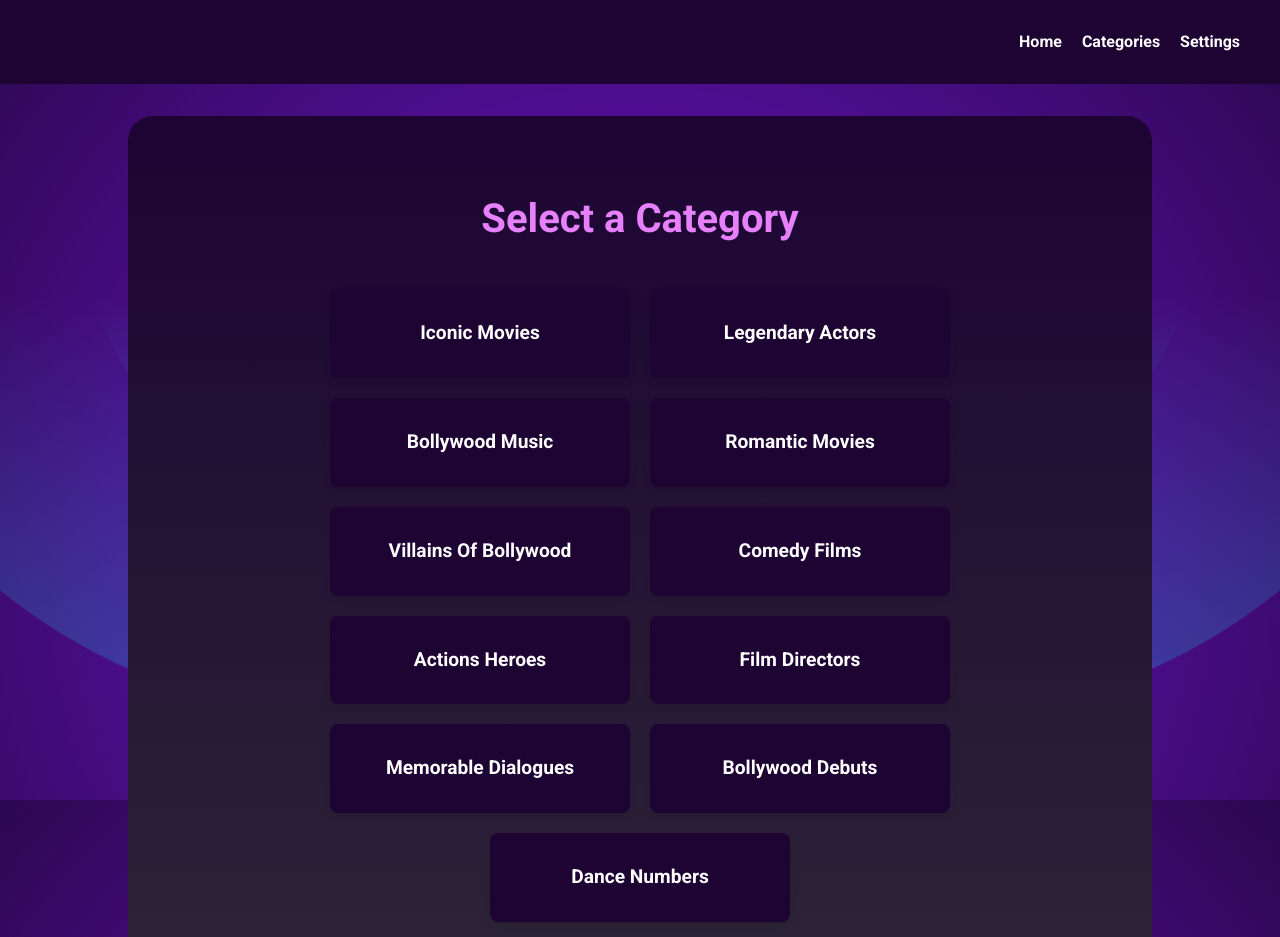
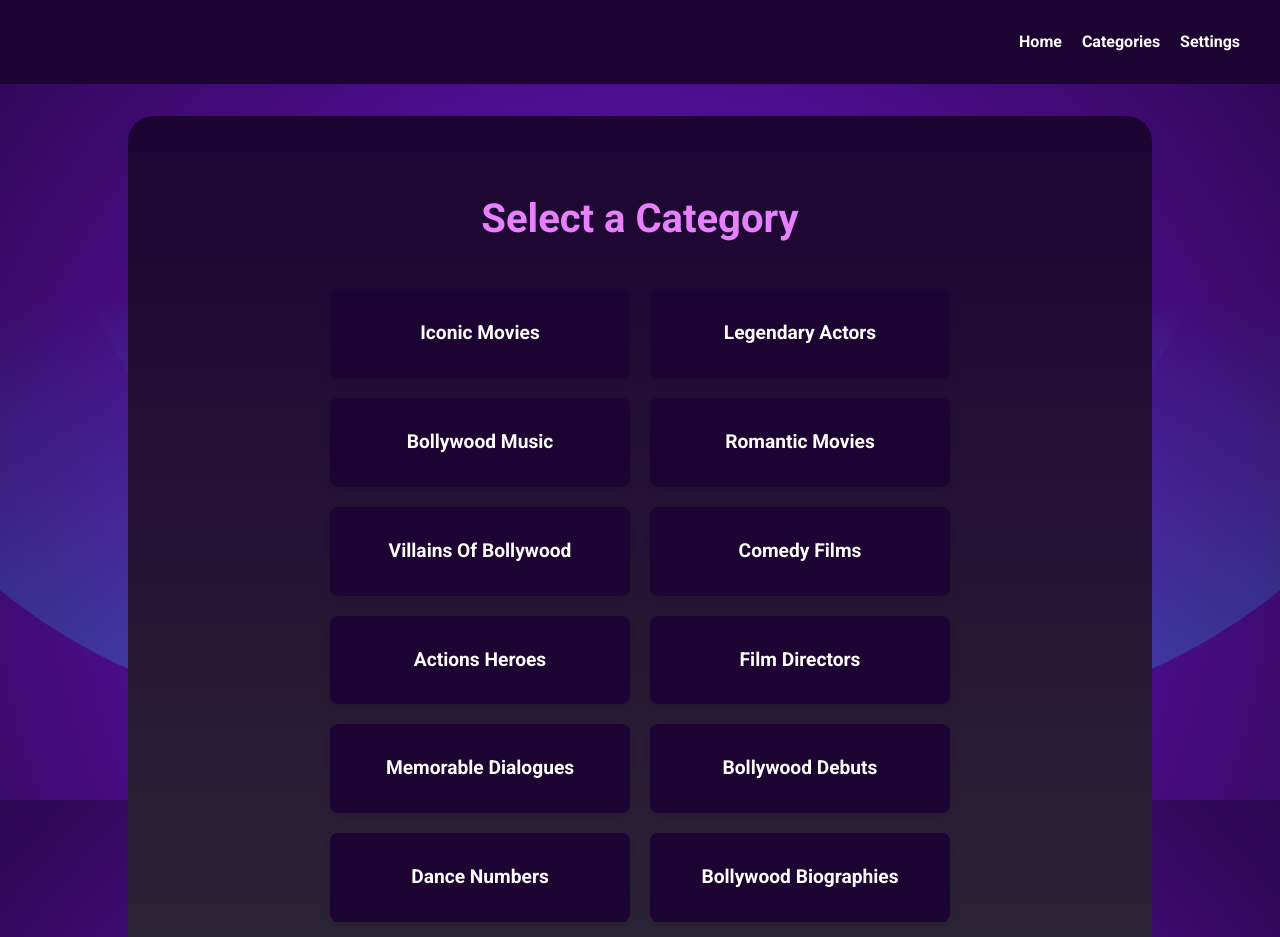
Before and after one commit to ms-tech-geek/quiz-app, a React (Vite) app: page /categories in a window 1280 px wide. Shown: the top 937 px of the page. Built offline with nearby package versions, Linux system fonts and the light colour scheme.

Commit message:
bollywood biographies

```diff
--- a/src/components/Categories/Categories.jsx
+++ b/src/components/Categories/Categories.jsx
@@ -63,6 +63,11 @@ const Categories = () => {
             <h3>Dance Numbers</h3>
           </div>
         </Link>
+        <Link to="/quiz?category=bollywood-biographies" className="category-item">
+          <div className="category-content">
+            <h3>Bollywood Biographies</h3>
+          </div>
+        </Link>
       </div>
     </div>
   );
--- a/src/components/Quiz/Quiz.jsx
+++ b/src/components/Quiz/Quiz.jsx
@@ -82,6 +82,12 @@ export default function Quiz() {
             .sort((a, b) => Math.random() - 0.5)
             .slice(0, settings.numQuestions);
           break;
+          case 'bollywood-biographies':
+          selectedQuestions = questionsData
+            .filter((question) => question.category === 'bollywood-biographies')
+            .sort((a, b) => Math.random() - 0.5)
+            .slice(0, settings.numQuestions);
+          break;
       default:
         selectedQuestions = [];
         break;
--- a/src/questions.js
+++ b/src/questions.js
@@ -769,5 +769,75 @@ export default [
     "correctAnswer": "Student of the Year",
     "wrongAnswers": ["Student of the Year 2", "Kalank", "Humpty Sharma Ki Dulhania", "Badrinath Ki Dulhania"],
     "category": "dance-numbers"
+  },
+  {
+    "id": "1401",
+    "text": "Which movie is based on the life of athlete Milkha Singh?",
+    "correctAnswer": "Bhaag Milkha Bhaag",
+    "wrongAnswers": ["Mary Kom", "Dangal", "Paan Singh Tomar", "Chak De! India"],
+    "category": "bollywood-biographies"
+  },
+  {
+    "id": "1402",
+    "text": "In which movie does Priyanka Chopra portray boxer Mary Kom?",
+    "correctAnswer": "Mary Kom",
+    "wrongAnswers": ["Dangal", "Sultan", "Mukkabaaz", "Panga"],
+    "category": "bollywood-biographies"
+  },
+  {
+    "id": "1403",
+    "text": "Which movie is based on the life of mathematician Anand Kumar?",
+    "correctAnswer": "Super 30",
+    "wrongAnswers": ["Hichki", "Taare Zameen Par", "Chhichhore", "Nil Battey Sannata"],
+    "category": "bollywood-biographies"
+  },
+  {
+    "id": "1404",
+    "text": "In which movie does Aamir Khan portray wrestler Mahavir Singh Phogat?",
+    "correctAnswer": "Dangal",
+    "wrongAnswers": ["Sultan", "Mukkabaaz", "Panga", "Toofan"],
+    "category": "bollywood-biographies"
+  },
+  {
+    "id": "1405",
+    "text": "Which movie is based on the life of Bollywood actor Sanjay Dutt?",
+    "correctAnswer": "Sanju",
+    "wrongAnswers": ["Dutt", "Munna Bhai M.B.B.S.", "Vaastav", "Khalnayak"],
+    "category": "bollywood-biographies"
+  },
+  {
+    "id": "1406",
+    "text": "In which movie does the character Paan Singh Tomar appear?",
+    "correctAnswer": "Paan Singh Tomar",
+    "wrongAnswers": ["Bhaag Milkha Bhaag", "Mary Kom", "Chak De! India", "Dangal"],
+    "category": "bollywood-biographies"
+  },
+  {
+    "id": "1407",
+    "text": "Which movie is based on the life of social activist Arunachalam Muruganantham?",
+    "correctAnswer": "Pad Man",
+    "wrongAnswers": ["Toilet: Ek Prem Katha", "Hindi Medium", "Badhaai Ho", "Shubh Mangal Saavdhan"],
+    "category": "bollywood-biographies"
+  },
+  {
+    "id": "1408",
+    "text": "In which movie does Akshay Kumar portray naval officer Rustom Pavri?",
+    "correctAnswer": "Rustom",
+    "wrongAnswers": ["Airlift", "Kesari", "Gold", "Toilet: Ek Prem Katha"],
+    "category": "bollywood-biographies"
+  },
+  {
+    "id": "1409",
+    "text": "Which movie is based on the life of actress Silk Smitha?",
+    "correctAnswer": "The Dirty Picture",
+    "wrongAnswers": ["Fashion", "Heroine", "Raaz", "Tum Mile"],
+    "category": "bollywood-biographies"
+  },
+  {
+    "id": "1410",
+    "text": "In which movie does the character Milkha Singh appear?",
+    "correctAnswer": "Bhaag Milkha Bhaag",
+    "wrongAnswers": ["Mary Kom", "Dangal", "Paan Singh Tomar", "Chak De! India"],
+    "category": "bollywood-biographies"
   }
 ]
```
